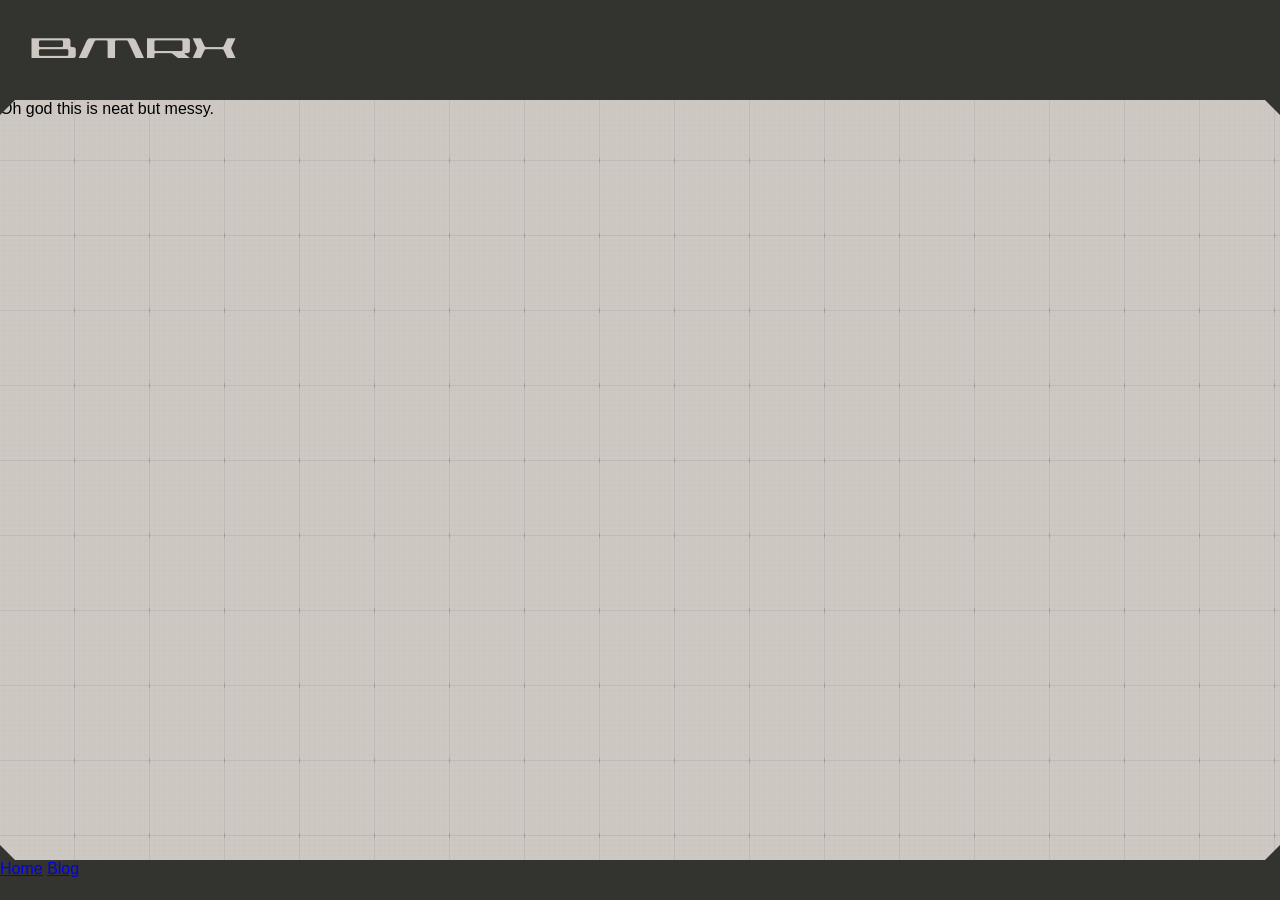
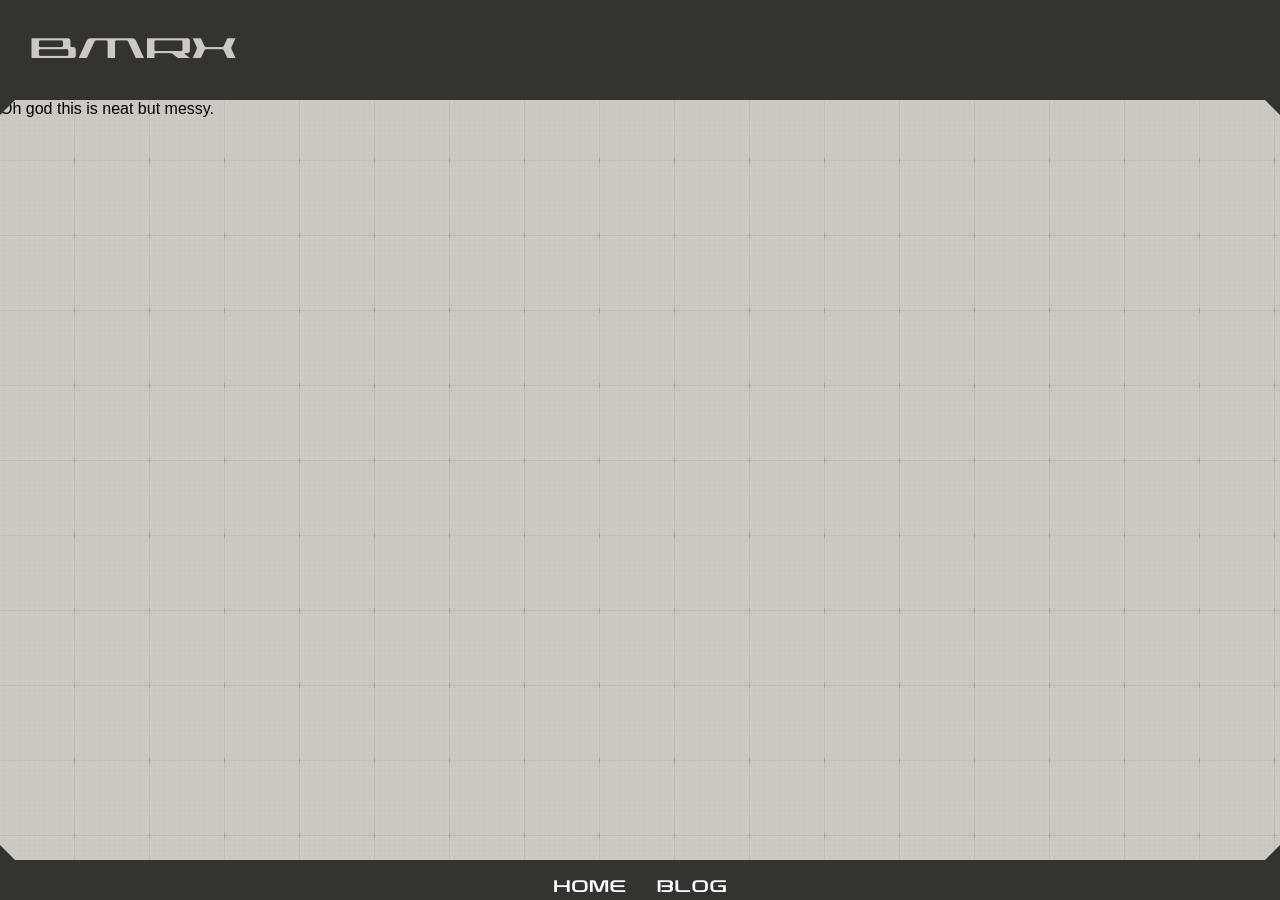
Before and after one commit to BMRX/bmrx.github.io, a Jekyll site: the page built from index.markdown, in a window 1280 px wide and 900 px high, scrolled down 65 px. Built offline with Jekyll 4.4.1, drawn with Linux system fonts in a browser that asks for light colours.

Commit message:
css changes

```diff
--- a/_layouts/default.html
+++ b/_layouts/default.html
@@ -20,8 +20,10 @@
         <div class="triangle footer_triangle_r"></div><div class="triangle footer_triangle_l"></div>
         <div class="footer_content">
             <nav>
-                <a href="/">Home</a>
-                <a href="/blog/">Blog</a>
+                <ul>
+                    <li><a href="/">HOME</a></li>
+                    <li><a href="/blog/">BLOG</a></li>
+                </ul>
             </nav>
         </div>
     </footer>
--- a/assets/main.css
+++ b/assets/main.css
@@ -94,6 +94,11 @@ body {
 #site_title {
     display:inline-block;
     width: 50%;
+}
+nav {
+    font-weight: bold;
+    font-family: 'BETA-BOLD';
+    padding: 1em 0;
 }
 nav ul {
     list-style: none;
```
